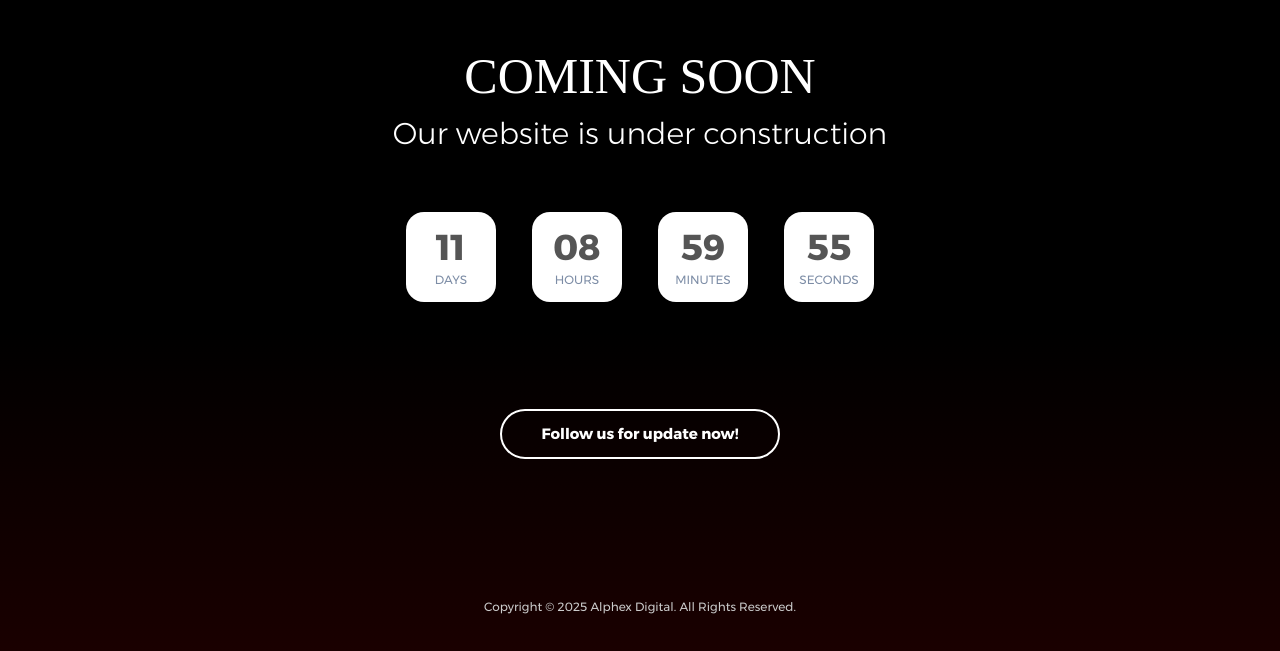
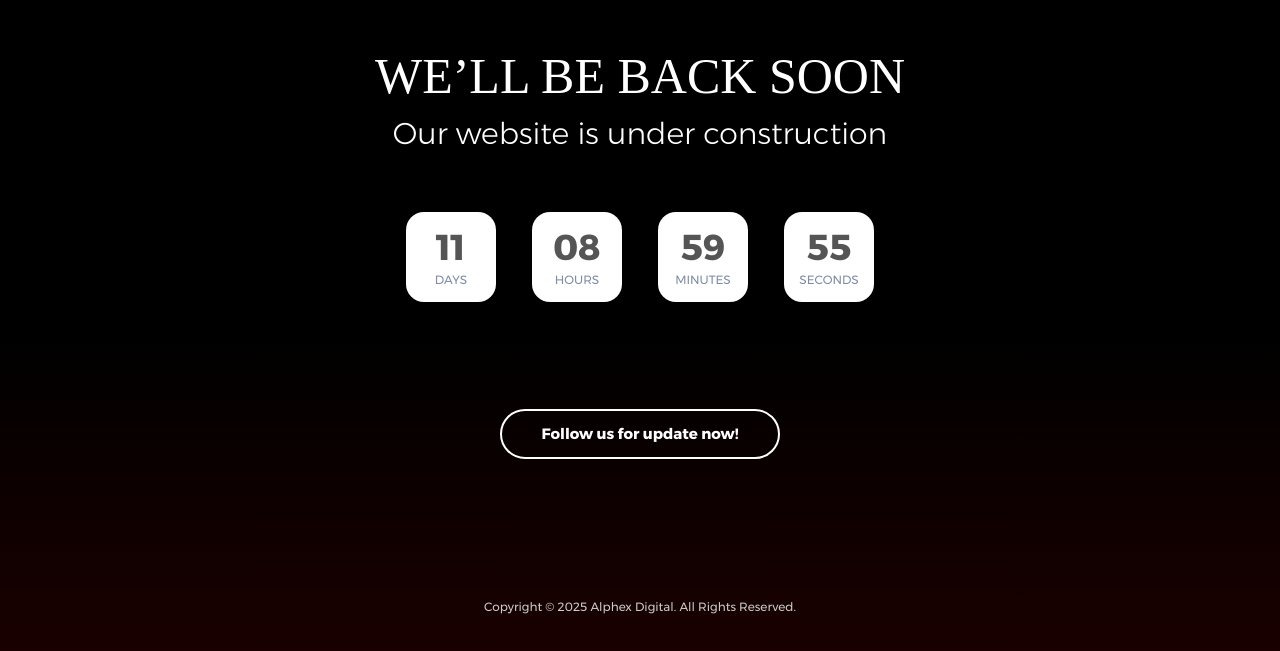
Before and after one commit to alphexdigital99-coder/new-maintaince, a plain HTML site: page index.html in a window 1280 px wide. Shown: the part 149-800 px from the top of the page. Drawn offline with Linux system fonts and the light colour scheme; a web font is replaced by a local one.

Commit message:
Update index.html

```diff
--- a/index.html
+++ b/index.html
@@ -35,7 +35,7 @@
 		<span></span>
 		<div class="flex-col-c p-t-50 p-b-50">
 			<h3 class="l1-txt1 txt-center p-b-10">
-				Coming Soon
+				We’ll Be Back Soon
 			</h3>
 
 			<p class="txt-center l1-txt2 p-b-60">
```
